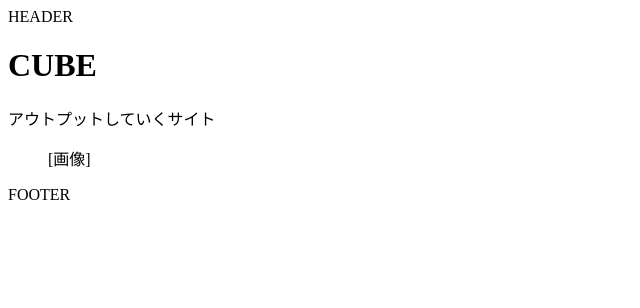
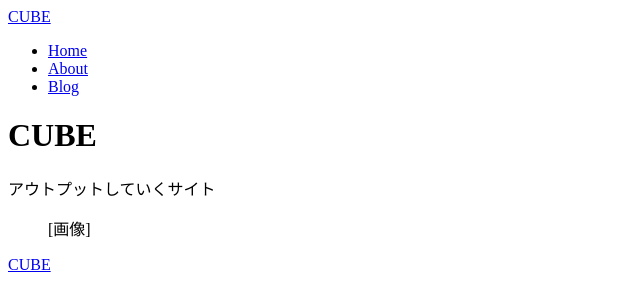
Before and after one commit to its22013/next-fastblog, a Next.js app: page / in a window 1280 px wide. Shown: the top 308 px of the page, without its empty margins (0-640 px from the left). Built offline with nearby package versions, Linux system fonts and the light colour scheme.

Commit message:
chapter2 finished

```diff
--- a/components/footer.js
+++ b/components/footer.js
@@ -1,3 +1,8 @@
+import Logo from 'components/logo'
 export default function Footer () {
-  return <footer>FOOTER</footer>
+  return (
+    <footer>
+      <Logo />
+    </footer>
+  )
 }
--- a/components/header.js
+++ b/components/header.js
@@ -1,3 +1,11 @@
+import Logo from 'components/logo'
+import Nav from 'components/nav'
+
 export default function Header () {
-  return <header>HEADER</header>
+  return (
+    <header>
+      <Logo />
+      <Nav />
+    </header>
+  )
 }
--- /dev/null
+++ b/components/logo.js
@@ -0,0 +1,9 @@
+import Link from 'next/link'
+
+export default function Logo () {
+  return (
+    <Link legacyBehavior href='/'>
+      <a>CUBE</a>
+    </Link>
+  )
+}
--- /dev/null
+++ b/components/nav.js
@@ -0,0 +1,25 @@
+import Link from 'next/link'
+
+export default function Nav () {
+  return (
+    <nav>
+      <ul>
+        <li>
+          <Link legacyBehavior href='/'>
+            <a>Home</a>
+          </Link>
+        </li>
+        <li>
+          <Link legacyBehavior href='/about'>
+            <a>About</a>
+          </Link>
+        </li>
+        <li>
+          <Link legacyBehavior href='/blog'>
+            <a>Blog</a>
+          </Link>
+        </li>
+      </ul>
+    </nav>
+  )
+}
```
